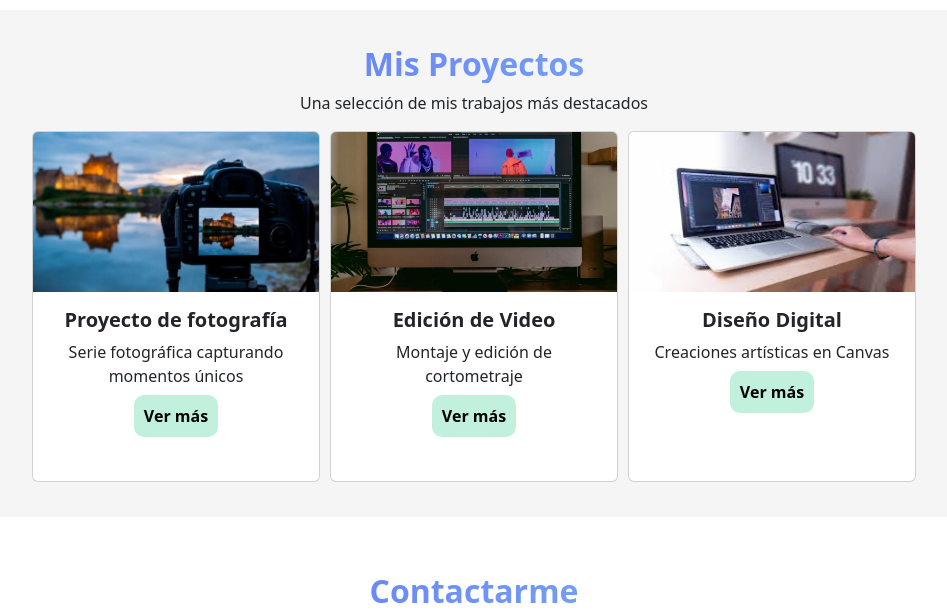
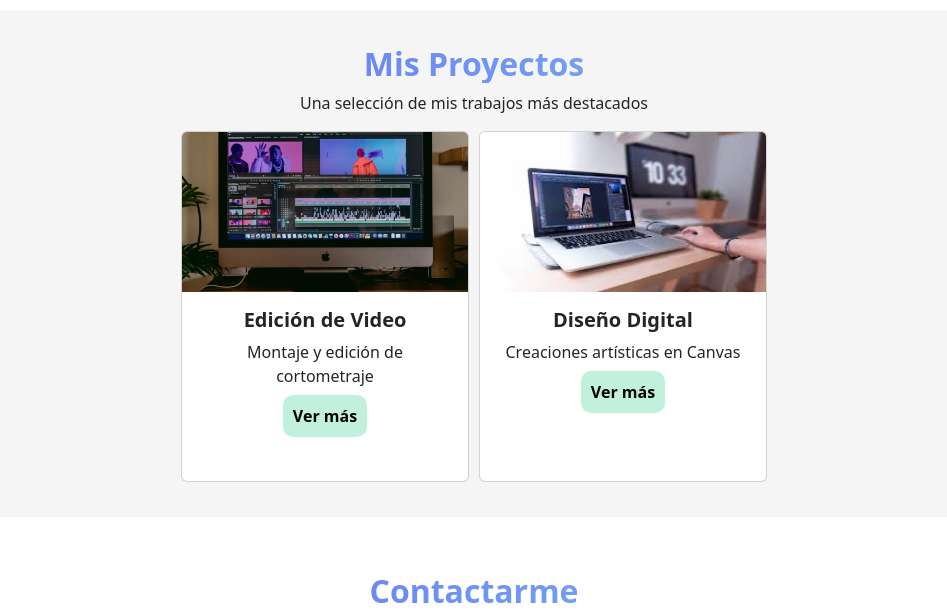
Before and after one commit to Pfranco231/Portfolio-valen, a website: page index.html in a window 1280 px wide. Shown: the part 1300-1916 px from the top of the page, without its empty margins (166-1113 px from the left). Drawn offline with nearby package versions, Linux system fonts and the light colour scheme.

Commit message:
beta version v1.8.2

```diff
--- a/index.html
+++ b/index.html
@@ -94,14 +94,6 @@
           <p>Una selección de mis trabajos más destacados</p>
           <div class="card-container">
             <div class="card" style="width: 18rem;">
-              <img src="imgs/fotos-cards/fotos.jpg" class="card-img-top" alt="..." height="160px">
-              <div class="card-body">
-                <h5 class="card-title"><strong>Proyecto de fotografía</strong></h5>
-                <p class="card-text">Serie fotográfica capturando momentos únicos</p>
-                <a href="pages/proyects.html" class="boton background-green"><strong>Ver más</strong></a>
-              </div>
-            </div>
-            <div class="card" style="width: 18rem;">
               <img src="imgs/fotos-cards/computadora-editando.jpg" class="card-img-top" alt="..." height="160px">
               <div class="card-body">
                 <h5 class="card-title"><strong>Edición de Video</strong></h5>
```
